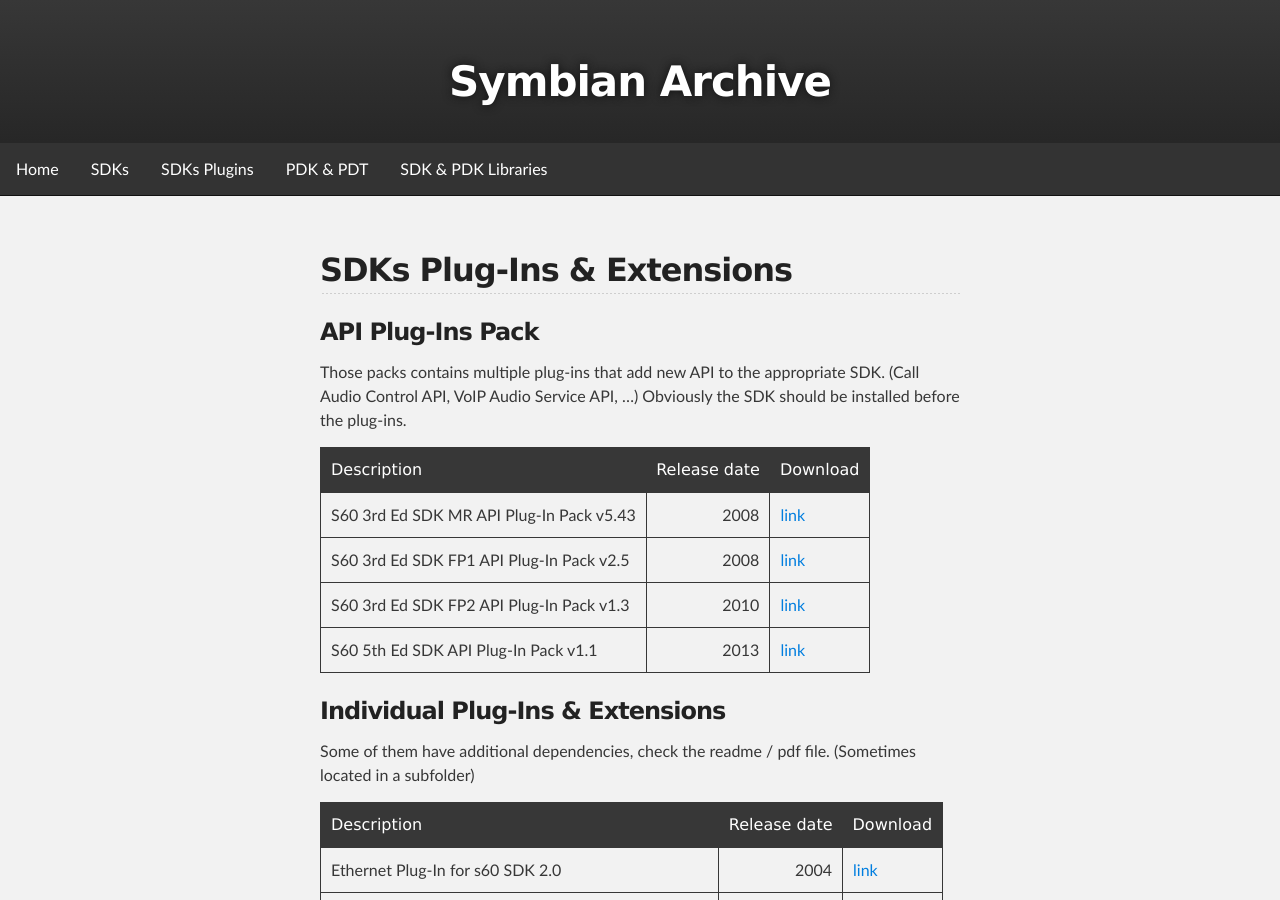
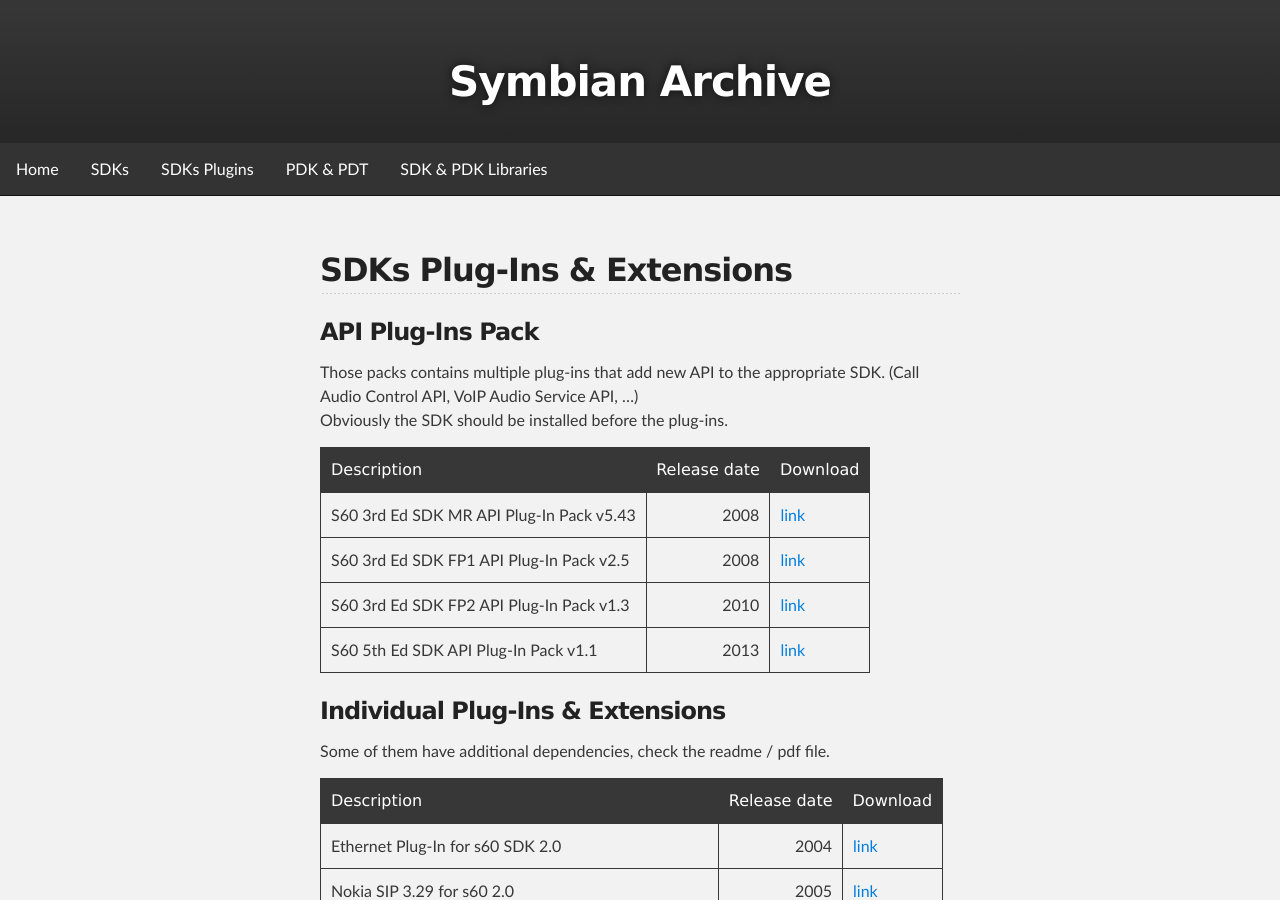
Before and after one commit to mrRosset/Symbian-Archive, a Jekyll site: the page built from SDKs-Plugins.md, in a window 1280 px wide and 900 px high. Built offline with Jekyll 4.4.1, drawn with Linux system fonts in a browser that asks for light colours; our own code applies the rules of GitHub Pages for plain Markdown files; the repository's description, which GitHub fills in, is left out.

Commit message:
change wording

```diff
--- a/SDKs-Plugins.md
+++ b/SDKs-Plugins.md
@@ -16,7 +16,7 @@ Obviously the SDK should be installed before the plug-ins.
 
 ### Individual Plug-Ins & Extensions
 
-Some of them have additional dependencies, check the readme / pdf file. (Sometimes located in a subfolder)
+Some of them have additional dependencies, check the readme / pdf file.
 
 | Description                                           | Release date  | Download |
 |-------------------------------------------------------|--------------:|----------|
```
